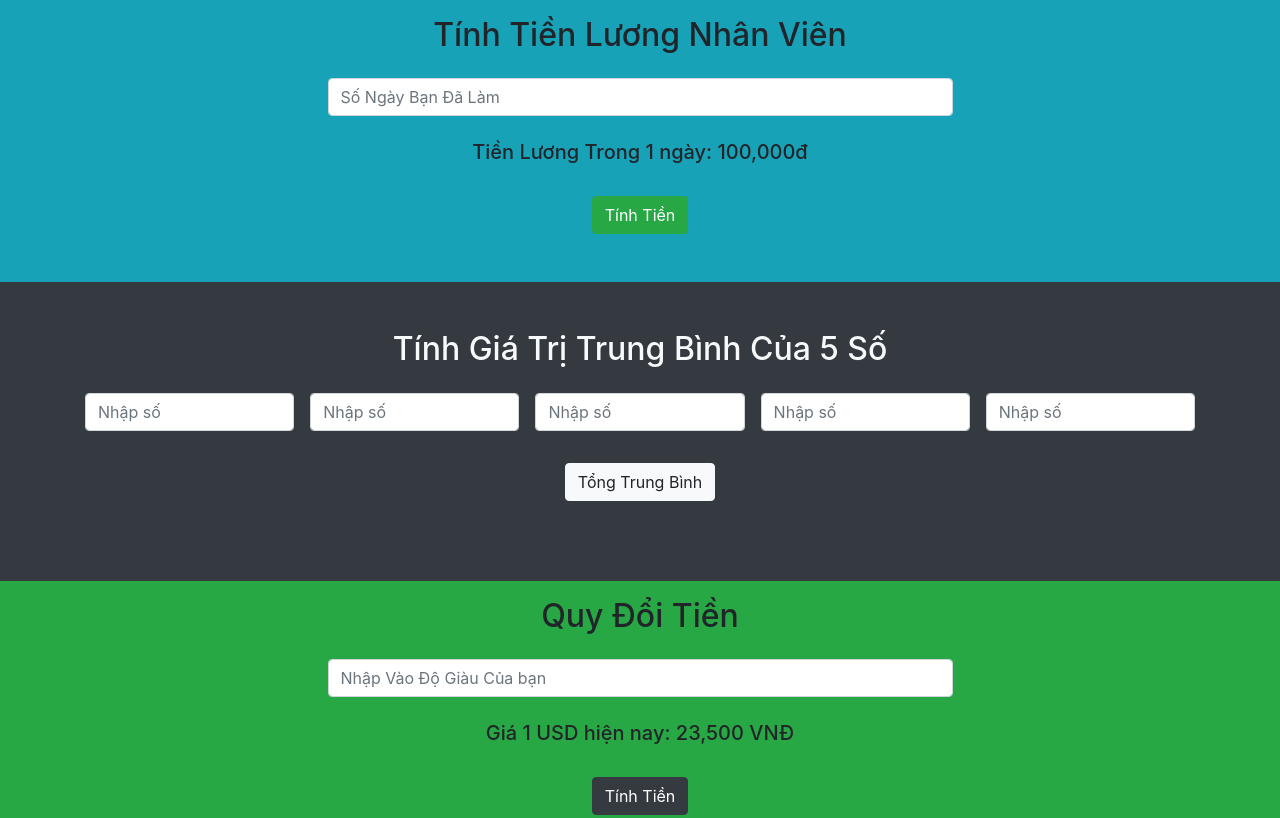
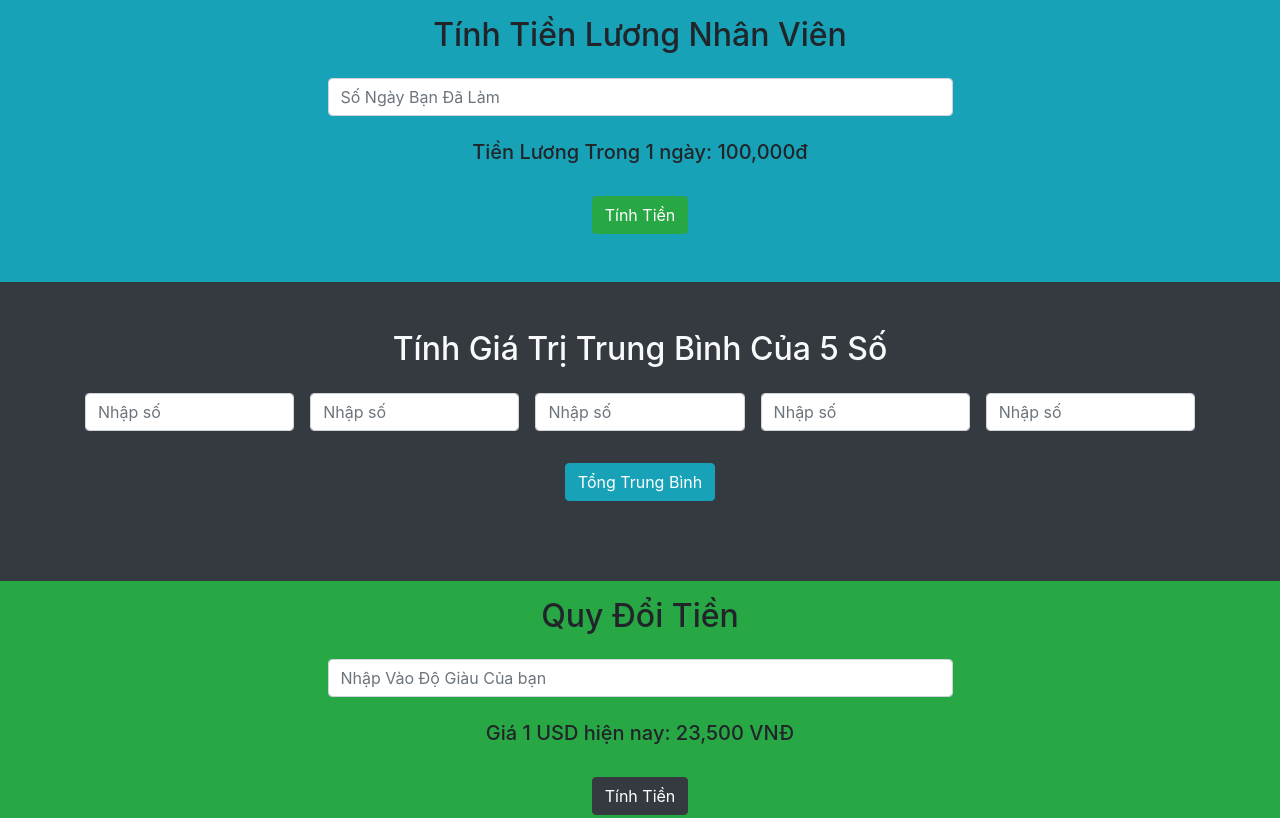
Before and after one commit to daithanh-quan/JSBuoi2-3, a plain HTML site: page index.html in a window 1280 px wide. Shown: the top 818 px of the page. Drawn offline with nearby package versions, Linux system fonts and the light colour scheme.

Commit message:
Update index.html

```diff
--- a/index.html
+++ b/index.html
@@ -113,7 +113,7 @@
               <button
                 type="button"
                 id="btnPrintNumber"
-                class="btn btn-light mt-3"
+                class="btn btn-info mt-3"
               >
                 Tổng Trung Bình
               </button>
```
